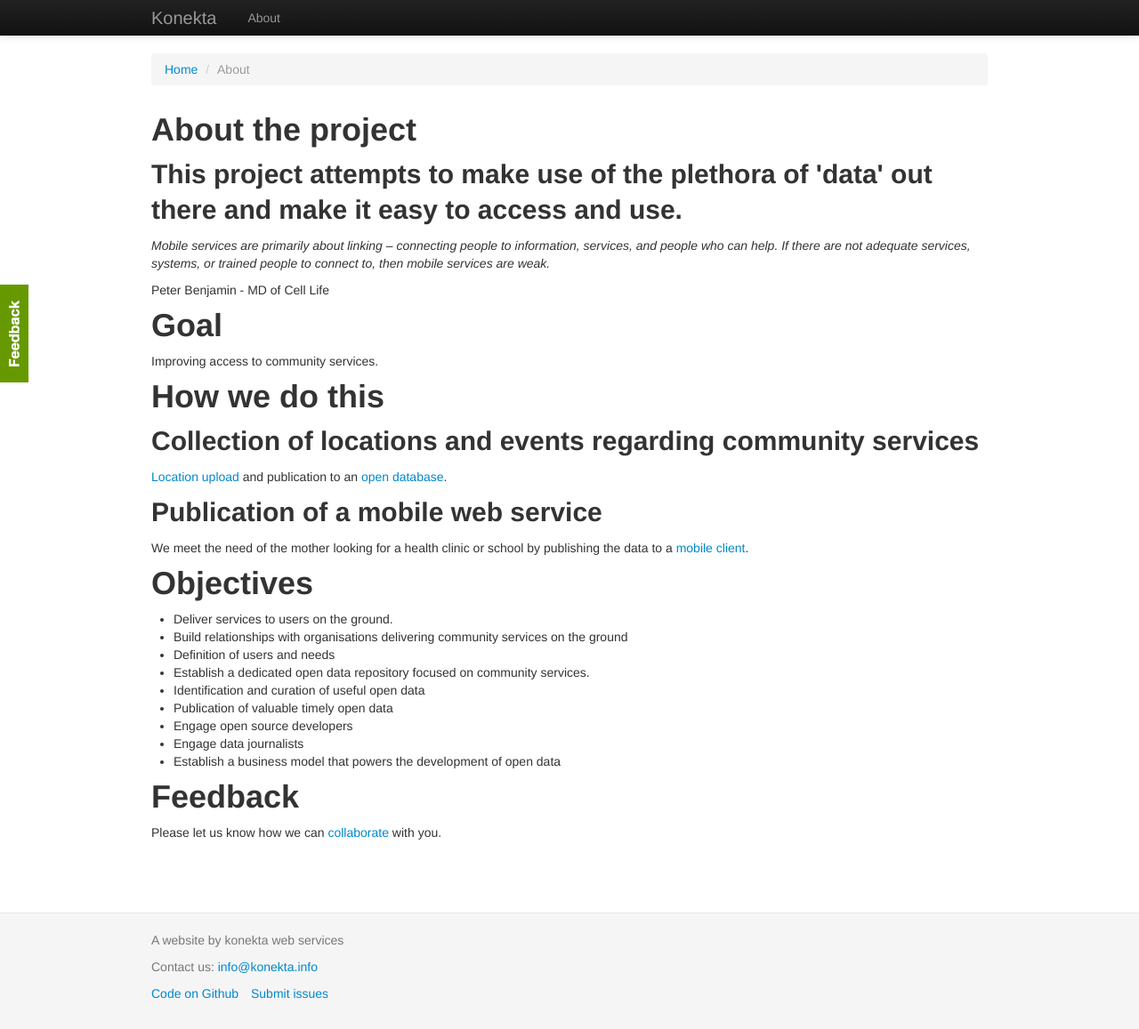
After one commit to konektaz/where-is-when-is, a Django app: page /about/ in a window 1280 px wide. The commit adds this page. Shown: the whole page at 89% size. Run offline with Django 3.2, Linux system fonts and the light colour scheme; data that the repository does not hold is empty; parts of the project's set-up code (start-up, migrations or seed data) failed here and were passed over; some libraries are stand-ins or nearby versions.

Commit message:
added about page

```diff
--- a/core/views.py
+++ b/core/views.py
@@ -7,6 +7,10 @@ from forms import FeedbackForm
 
 def home(request):
     return render(request, 'home.html')
+
+
+def about(request):
+    return render(request, 'about.html')
 
 
 def feedback(request):
--- a/konekta/urls.py
+++ b/konekta/urls.py
@@ -9,6 +9,8 @@ urlpatterns = patterns(
     url(r'^admin/', include(admin.site.urls)),
 
     url(r'^$', 'core.views.home', name='home'),
+    url(r'^about/$', 'core.views.about', name='about'),
+
     url(r'^feedback/$', 'core.views.feedback', name='feedback'),
 
     url(r'', include('world.urls')),
--- /dev/null
+++ b/templates/about.html
@@ -0,0 +1,75 @@
+{% extends 'base.html' %}
+
+{% block breadcrumb %}
+  <li><a href="/">Home</a> <span class="divider">/</span></li>
+  <li class="active">About</li>
+{% endblock %}
+
+{% block content %}
+<div class="row">
+  <div class="span12">
+
+<h1>About the project</h1>
+
+<h2>This project attempts to make use of the plethora of 'data' out there and make it easy to access and use.</h2>
+
+<p><em>Mobile services are primarily about linking – connecting people to information, services, and people who can help. If there are not adequate services, systems, or trained people to connect to, then mobile services are weak.</em></p>
+
+<p>Peter Benjamin - MD of Cell Life</p>
+
+<h1>Goal</h1>
+
+<p></p>
+
+<p>Improving access to community services.</p>
+
+<p></p>
+
+<h1>How we do this</h1>
+
+<p></p>
+
+<h2>Collection of locations and events regarding community services </h2>
+
+<p></p>
+
+<p><a href="http://india.konekta.info/add-health-center/">Location upload</a> and publication to an <a href="http://thedatahub.org/dataset/geohealth" target="_blank">open database</a>.</p>
+
+<p></p>
+
+<h2>Publication of a mobile web service</h2>
+
+<p></p>
+
+<p>We meet the need of the mother looking for a health clinic or school by publishing the data to a <a href="http://india.konekta.info/mobile" target="_blank">mobile client</a>.</p>
+
+<p></p>
+
+<h1>Objectives</h1>
+
+<p></p>
+
+<ul>
+<li>Deliver services to users on the ground.</li>
+<li>Build relationships with organisations delivering community services on the ground</li>
+<li>Definition of users and needs</li>
+<li>Establish a dedicated open data repository focused on community services. </li>
+<li>Identification and curation of useful open data</li>
+<li>Publication of valuable timely open data</li>
+<li>Engage open source developers</li>
+<li>Engage data journalists</li>
+<li>Establish a business model that powers the development of open data</li>
+</ul>
+
+<p></p>
+
+
+<h1>Feedback</h1>
+
+<p></p>
+
+<p>Please let us know how we can <a href="{% url feedback %}"><span>collaborate</span></a> with you.</p>
+
+  </div>
+</div>
+{% endblock %}
--- a/templates/base.html
+++ b/templates/base.html
@@ -32,7 +32,7 @@
         <a class="brand" href="/">Konekta</a>
         <div class="nav-collapse collapse">
           <ul class="nav">
-            <li><a href="#about">About</a></li>
+            <li><a href="{% url about %}">About</a></li>
             {% zones_menu %}
           </ul>
         </div><!--/.nav-collapse -->
```
